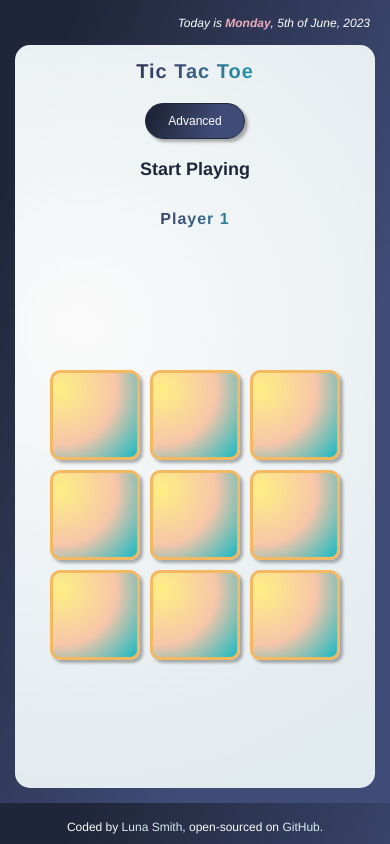
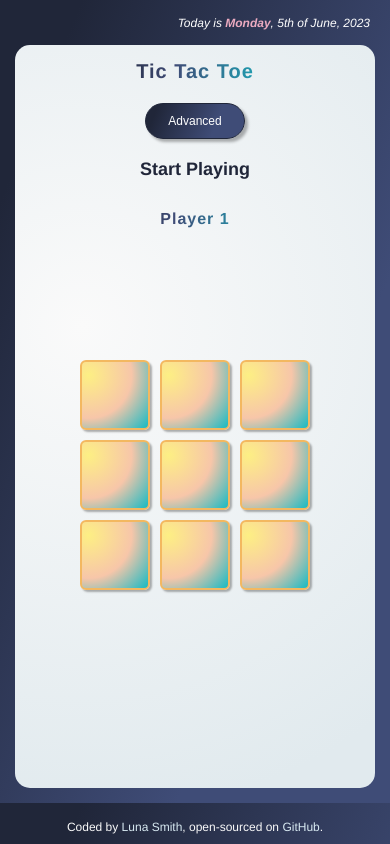
Before and after one commit to Lu-Smith/tic_tac_toe_vue, a Vue app: page / in a window 390 px wide. Built offline with nearby package versions, Linux system fonts and the light colour scheme.

Commit message:
Updated styles

```diff
--- a/src/components/AdvancedGame/AdvancedGrid.vue
+++ b/src/components/AdvancedGame/AdvancedGrid.vue
@@ -48,4 +48,21 @@
   border: 5px dashed rgb(17, 83, 11);
   box-shadow: none;
 }
+
+@media screen and (max-width: 480px) {
+  .grid {
+    margin: 20px auto;
+    width: 310px;
+    height: 310px;
+  }
+
+  .cell {
+    width: 70px;
+    height: 70px;
+    border-radius: 6px;
+    border: 2px solid rgb(243, 184, 96);
+    box-shadow: 2px 2px 2px rgba(0, 0, 0, 0.3);
+    font-size: 30px;
+  }
+}
 </style>
--- a/src/components/BasicGame/BasicGrid.vue
+++ b/src/components/BasicGame/BasicGrid.vue
@@ -61,4 +61,23 @@
     transform: rotate(90deg);
   }
 }
+
+@media screen and (max-width: 480px) {
+  .grid {
+    margin: 20px auto;
+    width: 230px;
+    height: 230px;
+  }
+
+  .cell {
+    width: 70px;
+    height: 70px;
+    border-radius: 6px;
+    border: 2px solid rgb(243, 184, 96);
+    box-shadow: 2px 2px 2px rgba(0, 0, 0, 0.3);
+    font-size: 30px;
+    cursor: pointer;
+    transition: 200ms all ease-in-out;
+  }
+  }
 </style>
```
